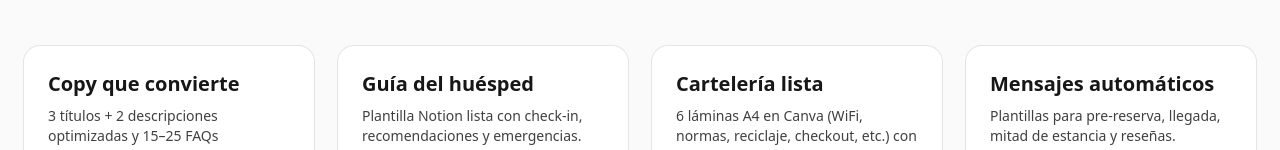
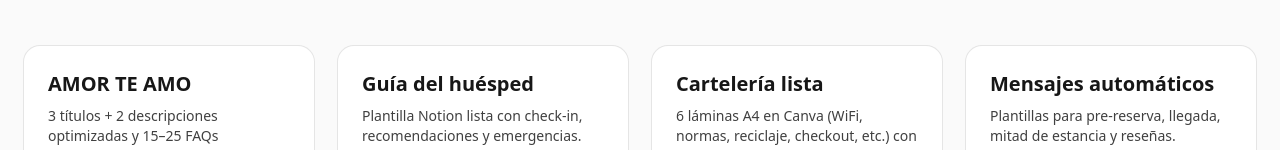
Before and after one commit to iriis94/airbnb-turbo-pack, a Next.js app: page / in a window 1280 px wide. Shown: the part 802-952 px from the top of the page. Built offline with nearby package versions, Linux system fonts and the light colour scheme; no server answers.

Commit message:
Update page.jsx

```diff
--- a/app/page.jsx
+++ b/app/page.jsx
@@ -4,7 +4,7 @@ const WHATSAPP_URL = process.env.NEXT_PUBLIC_WHATSAPP_URL || "https://wa.me/34XX
 export default function Page() {
   const features = [
     {
-      title: "Copy que convierte",
+      title: "AMOR TE AMO",
       desc: "3 títulos + 2 descripciones optimizadas y 15–25 FAQs personalizadas.",
     },
     {
```
